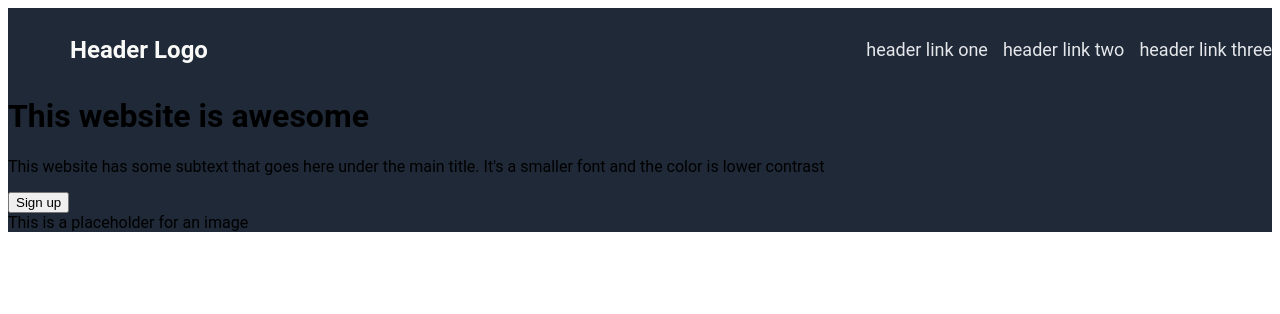
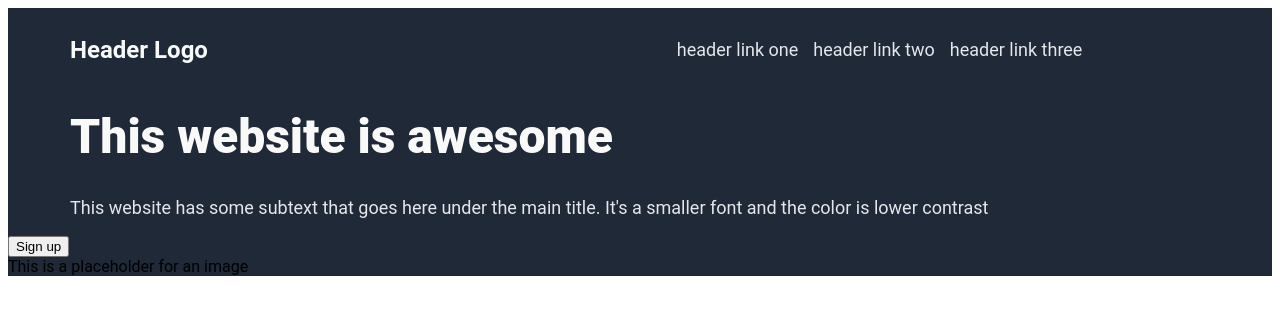
Before and after one commit to Mehdi303/Landing-page, a plain HTML site: page index.html in a window 1280 px wide. Drawn offline with Linux system fonts and the light colour scheme.

Commit message:
did the hero and secondary hero text style

```diff
--- a/styles.css
+++ b/styles.css
@@ -17,7 +17,7 @@ ul {
     justify-content: flex-end;
     align-items: flex-start;
     gap: 15px;
-
+    padding-right: 15%;
 }
 li {
     list-style-type: none;
@@ -39,3 +39,18 @@ a {
     align-items: center;
     padding-top: 15px;
 }
+
+
+h1 {
+    font-size: 48px;
+    color: #F9FAF8;
+    font-weight: 900;
+    padding-left: 62px;
+
+}
+
+p {
+    padding-left: 62px;
+    font-size: 18px;
+    color: #E5E7EB;
+}
```
